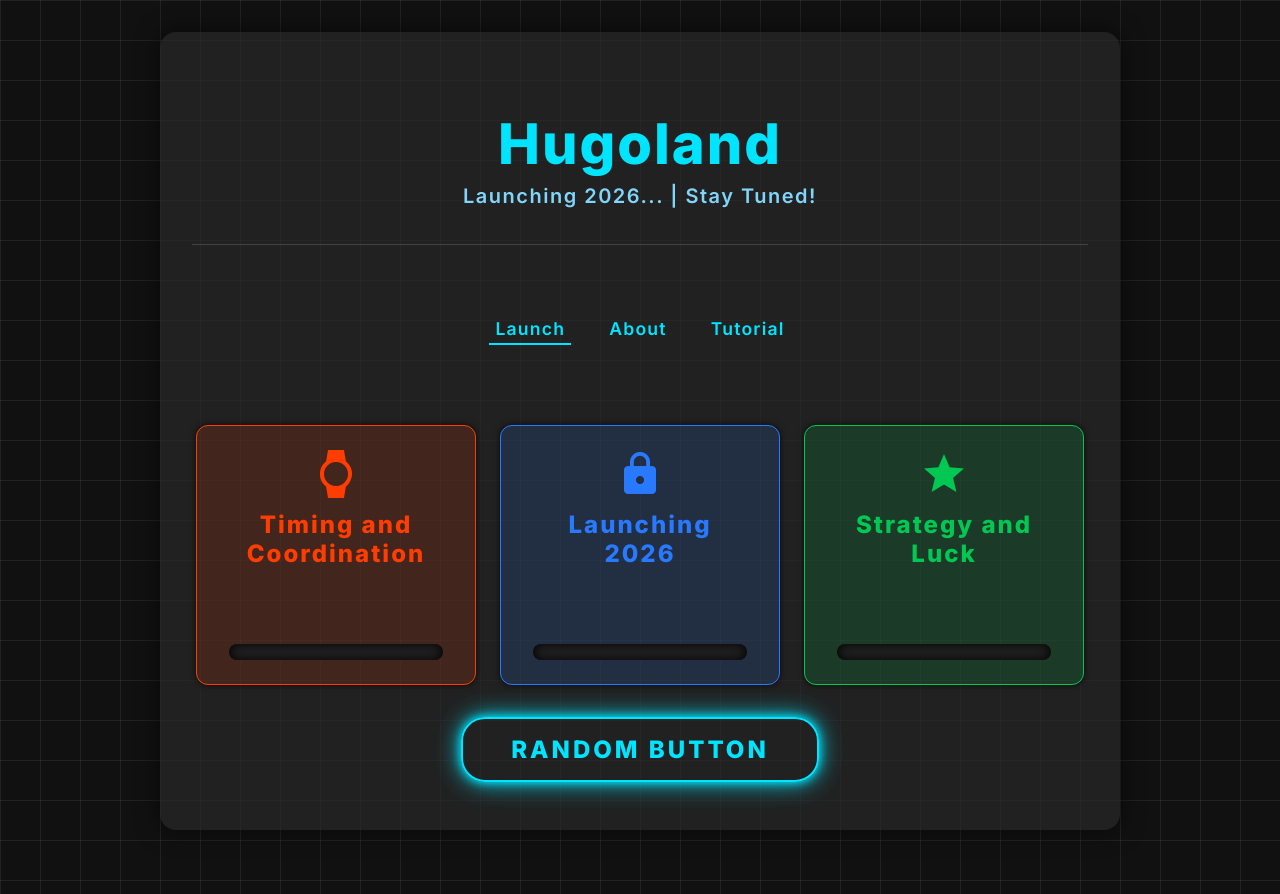
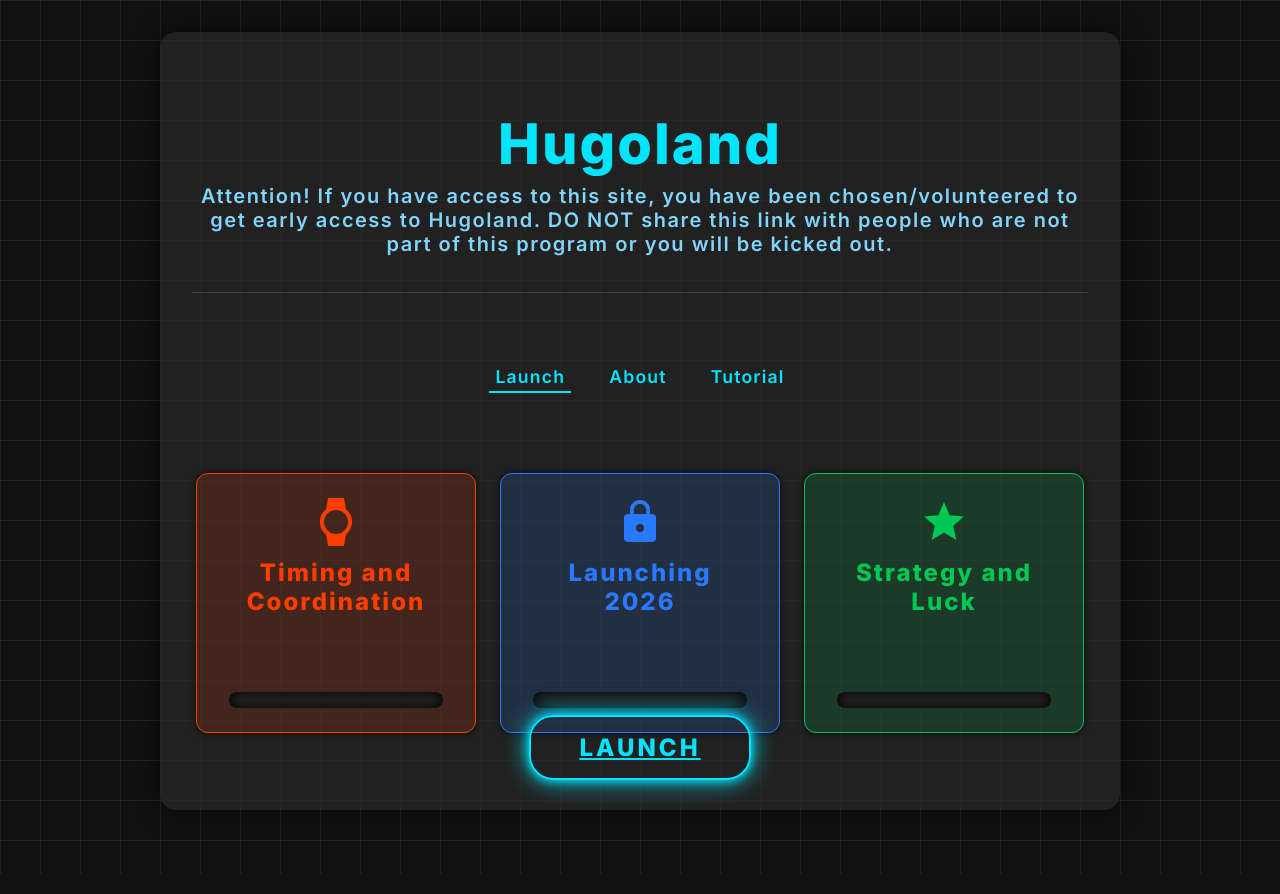
Before and after one commit to KongL2013/Hugoland.launch, a plain HTML site: page index.html in a window 1280 px wide. Drawn offline with Linux system fonts and the light colour scheme.

Commit message:
Update index.html

```diff
--- a/index.html
+++ b/index.html
@@ -273,7 +273,7 @@
   <main role="main" aria-labelledby="page-title">
     <header>
       <h1 id="page-title" tabindex="0">Hugoland</h1>
-      <p class="tagline">Launching 2026... | Stay Tuned!</p>
+      <p class="tagline">Attention! If you have access to this site, you have been chosen/volunteered to get early access to Hugoland. DO NOT share this link with people who are not part of this program or you will be kicked out.</p>
     </header>
     <nav aria-label="Primary navigation">
       <button id="nav-launch" class="active" aria-current="page">Launch</button>
@@ -312,7 +312,7 @@
           <p id="hp-desc" class="sr-only">Health Points stat card - numeric value hidden on launch page</p>
         </article>
       </section>
-      <button class="launch-btn" aria-label="Launch Hugoland game">Random Button</button>
+      <a class="launch-btn" href="https://bit.ly/4461jDD" target="_blank" rel="noopener noreferrer" aria-label="Launch Hugoland game">Launch</a>
     </section>
 
     <section id="section-about" aria-labelledby="about-title" role="region" hidden>
```
